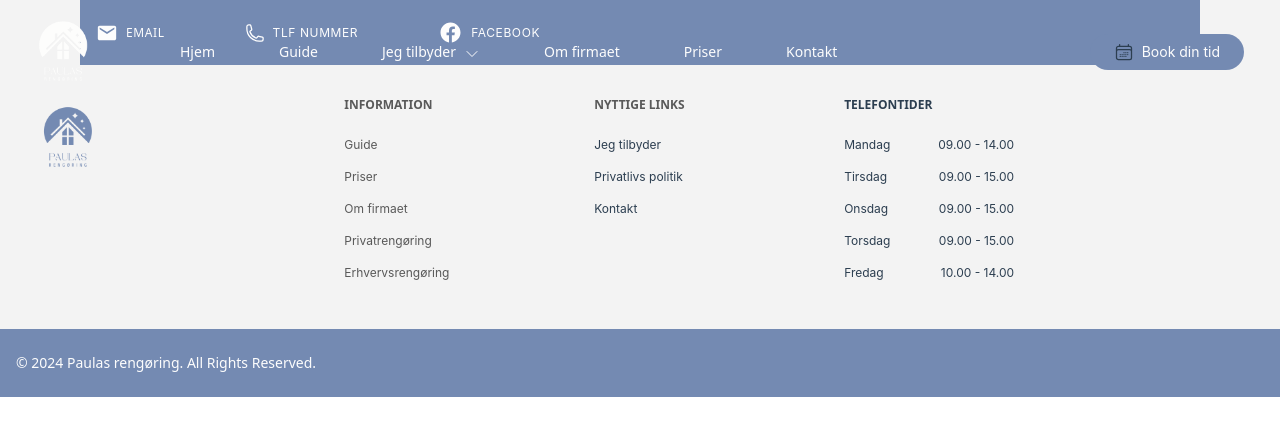
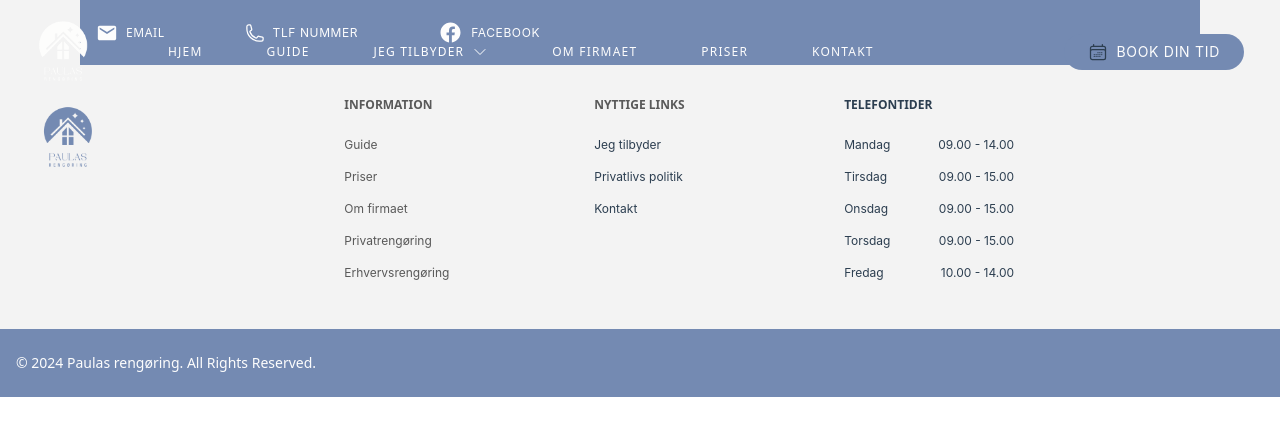
Before and after one commit to kris299b/PaulasReng-ring, a Vue app: page /guide in a window 1280 px wide. Shown: the top 436 px of the page. Built offline with nearby package versions, Linux system fonts and the light colour scheme.

Commit message:
navigation changes

```diff
--- a/src/App.vue
+++ b/src/App.vue
@@ -3,10 +3,12 @@
 <!-- Navbar -->
 <nav id="navbar" class="navbar flex items-center justify-between flex-wrap p-3 fixed top-0 left-0 w-full z-10 shadow-md">
   <div class="flex items-center flex-shrink-0 text-white mr-6">
-    <a href="" class="flex items-center">
-      <RouterLink to="/"> <img src="../src/assets/Paulas-Rengøring-logo-hvid.png" class="h-20 mr-3 md:h-18 lg:h-20 lg:ml-3" alt="" /></RouterLink>
-      <span class="self-center text-2xl font-semibold whitespace-nowrap dark:text-white"></span>
-    </a>
+  <a class="flex items-center">
+    <RouterLink to="/">
+      <img id="navbar-logo" src="../src/assets/logo-paulas-rengøring-hvid.png" class="logo-white h-14 md:h-12 lg:h-20 lg:ml-3" alt="" />
+    </RouterLink>
+    <span class="self-center text-2xl font-semibold whitespace-nowrap dark:text-white"></span>
+  </a>
   </div>
   <div class="lg:hidden">
     <button id="navbarToggle" class="navbar-burger flex items-center p-3">
@@ -18,42 +20,42 @@
   </div>
   <div class="w-full block flex-grow lg:flex lg:items-center lg:w-auto nav-links" id="menuItems">
     <div class="text-xs lg:flex-grow">
-      <ul class="flex flex-col space-x-6 mr-2 font-sans text-white dark:text-white text-xs md:text-sm md:mr-2 lg:flex-row lg:mr-2 md:space-x-10 lg:space-x-16 lg:ml-10 lg:text-sm">
+      <ul class="flex flex-col space-x-6 mr-2 font-sans text-white dark:text-white text-xs md:text-sm md:mr-2 lg:flex-row lg:mr-2 md:space-x-10 lg:space-x-16 lg:ml-10 lg:text-xs lg:tracking-widest">
         <li>
-          <RouterLink to="/" class="hover:font-semibold">Hjem</RouterLink>
+          <RouterLink to="/" class="hover:font-semibold">HJEM</RouterLink>
         </li>
         <li>
-          <RouterLink to="guide" class="hover:font-semibold">Guide</RouterLink>
+          <RouterLink to="guide" class="hover:font-semibold">GUIDE</RouterLink>
         </li>
         <div class="dropdown">
           <button class="dropbtn flex justify-between">
-            Jeg tilbyder
-            <svg xmlns="http://www.w3.org/2000/svg" fill="none" viewBox="0 0 24 24" stroke-width="1.5" stroke="currentColor" class="w-4 h-4 lg:ml-2 lg:mt-1">
+            JEG TILBYDER
+            <svg xmlns="http://www.w3.org/2000/svg" fill="none" viewBox="0 0 24 24" stroke-width="1.5" stroke="currentColor" class="w-4 h-4 lg:ml-2 lg:mt-0">
               <path stroke-linecap="round" stroke-linejoin="round" d="m19.5 8.25-7.5 7.5-7.5-7.5" />
             </svg>
           </button>
           <div class="dropdown-content">
-            <RouterLink to="privatecleaning" class="hover:font-semibold">Privatrengøring</RouterLink>
-            <RouterLink to="commercialcleaning" class="hover:font-semibold">Erhvervsrengøring</RouterLink>
+            <RouterLink to="privatecleaning" class="hover:font-semibold">PRIVATRENGØRING</RouterLink>
+            <RouterLink to="commercialcleaning" class="hover:font-semibold">ERHVERVSRENGØRING</RouterLink>
           </div>
         </div>
         <li>
-          <RouterLink to="about" class="hover:font-semibold">Om firmaet</RouterLink>
+          <RouterLink to="about" class="hover:font-semibold">OM FIRMAET</RouterLink>
         </li>
         <li>
-          <RouterLink to="prices" class="hover:font-semibold">Priser</RouterLink>
+          <RouterLink to="prices" class="hover:font-semibold">PRISER</RouterLink>
         </li>
         <li>
-          <RouterLink to="contact" class="hover:font-semibold">Kontakt</RouterLink>
+          <RouterLink to="contact" class="hover:font-semibold">KONTAKT</RouterLink>
         </li>
       </ul>
     </div>
     <div>
-      <button class="flex hover:bg-transparent bg-darkblue dark:bg-darkblue font-semibold py-2 px-6 rounded-full lg:mr-6">
+      <button class="flex hover:bg-transparent bg-darkblue dark:bg-darkblue font-normal lg:font-normal py-2 px-6 rounded-full lg:mr-6">
         <svg xmlns="http://www.w3.org/2000/svg" fill="none" viewBox="0 0 24 24" stroke-width="1.5" stroke="currentColor" class="w-5 h-5">
           <path stroke-linecap="round" stroke-linejoin="round" d="M6.75 3v2.25M17.25 3v2.25M3 18.75V7.5a2.25 2.25 0 0 1 2.25-2.25h13.5A2.25 2.25 0 0 1 21 7.5v11.25m-18 0A2.25 2.25 0 0 0 5.25 21h13.5A2.25 2.25 0 0 0 21 18.75m-18 0v-7.5A2.25 2.25 0 0 1 5.25 9h13.5A2.25 2.25 0 0 1 21 11.25v7.5m-9-6h.008v.008H12v-.008ZM12 15h.008v.008H12V15Zm0 2.25h.008v.008H12v-.008ZM9.75 15h.008v.008H9.75V15Zm0 2.25h.008v.008H9.75v-.008ZM7.5 15h.008v.008H7.5V15Zm0 2.25h.008v.008H7.5v-.008Zm6.75-4.5h.008v.008h-.008v-.008Zm0 2.25h.008v.008h-.008V15Zm0 2.25h.008v.008h-.008v-.008Zm2.25-4.5h.008v.008H16.5v-.008Zm0 2.25h.008v.008H16.5V15Z" />
         </svg>
-        <p class="text-xs text-white dark:text-white lg:text-sm lg:pl-2">Book din tid</p>
+        <p class="text-xs text-white dark:text-white lg:text-sm lg:pl-2 lg:tracking-wider">BOOK DIN TID</p>
       </button>
     </div>
   </div>
@@ -198,6 +200,11 @@
 
 
 <style scoped>
+
+#navbar.scrolled img {
+ color:#748ab2;
+}
+
 .hidden {
   display: none !important;
 }
@@ -214,7 +221,11 @@
   }
 
 #navbar.scrolled {
-    background-color: #a5b8ce;
+    background-color: #fdfdfd;
+  }
+
+#navbar.scrolled a {
+    color: #444444;
   }
 
   /* The dropdown container */
@@ -223,13 +234,20 @@
   display: inline-block;
 }
 
+
 /* Dropdown button */
 .dropdown .dropbtn {
-  font-size: 14px;
+  font-size: 12px;
   border: none;
   outline: none;
   margin: 0;
+  color: white;
   cursor: pointer; /* Add cursor pointer for better UX */
+}
+
+/* Dropdown button scrolled */
+#navbar.scrolled .dropdown .dropbtn {
+  color: #444444;
 }
 
 /* Dropdown content (hidden by default) */
@@ -300,4 +318,31 @@ window.addEventListener('scroll', function() {
     navLinks.classList.toggle('active');
   });
 });
+
+document.addEventListener("DOMContentLoaded", function() {
+  const navbar = document.getElementById('navbar');
+  const logo = document.getElementById('navbar-logo');
+  const scrolledClass = 'scrolled';
+
+  // Initially set the logo to white
+  logo.src = "../src/assets/Paulas-Rengøring-Logo-hvid.png";
+
+  // Add event listener for scrolling
+  window.addEventListener('scroll', function() {
+    if (window.scrollY > 0) {
+      navbar.classList.add(scrolledClass);
+      // Change logo to blue if it's not already blue
+      if (!logo.src.includes("blå")) {
+        logo.src = "../src/assets/logo-paulas-rengøring-blå.png";
+      }
+    } else {
+      navbar.classList.remove(scrolledClass);
+      // Change logo to white if it's not already white
+      if (!logo.src.includes("hvid")) {
+        logo.src = "../src/assets/Paulas-Rengøring-Logo-hvid.png";
+      }
+    }
+  });
+});
+
 </script>
--- a/src/views/HomeView.vue
+++ b/src/views/HomeView.vue
@@ -19,8 +19,8 @@
                     <path stroke-linecap="round" stroke-linejoin="round" d="M2.25 6.75c0 8.284 6.716 15 15 15h2.25a2.25 2.25 0 0 0 2.25-2.25v-1.372c0-.516-.351-.966-.852-1.091l-4.423-1.106c-.44-.11-.902.055-1.173.417l-.97 1.293c-.282.376-.769.542-1.21.38a12.035 12.035 0 0 1-7.143-7.143c-.162-.441.004-.928.38-1.21l1.293-.97c.363-.271.527-.734.417-1.173L6.963 3.102a1.125 1.125 0 0 0-1.091-.852H4.5A2.25 2.25 0 0 0 2.25 4.5v2.25Z" />
                 </svg>
                 <RouterLink to="contact">
-                    <p class="hidden md:inline-block lg:inline-block lg:pl-2">Lad os tage en udforpligtende snak</p>
-                    <p class="inline-block md:hidden pl-2 text-md lg:hidden lg:pl-2">Lad os samtale</p>
+                    <p class="hidden md:inline-block lg:inline-block lg:pl-2 lg:tracking-wider">Lad os tage en udforpligtende snak</p>
+                    <p class="inline-block md:hidden pl-2 text-md lg:hidden lg:pl-2 lg:tracking-wider">Lad os samtale</p>
                 </RouterLink>
             </button>
         </div>
@@ -76,7 +76,7 @@
         <img src="../assets/Guide-billede.jpg" alt="Guide-billede">
     </div>
     <div class="bg-lightgray dark:bg-lightgray px-5 lg:px-20">
-        <p class="font-sans text-gray dark:gray text-sm pt-8 md:px-2 md:pt-7 lg:text-sm lg:font-semibold lg:pt-20 lg:tracking-wider">GUIDE</p>
+        <p class="font-sans text-gray dark:gray text-sm pt-8 md:px-2 md:pt-7 lg:text-sm lg:font-semibold lg:pt-12 lg:tracking-wider">GUIDE</p>
         <h2 class="font-sans text-black dark:text-black pr-10 text-2xl font-semibold mt-3 pb-3 md:px-2 lg:text-4xl lg:font-semibold lg:pt-0">Sådan får du mest mulig ud af din rengøringshjælp.</h2>
         <p class="font-sans text-black dark:text-black pb-3 md:px-2 md:text-xs lg:text-sm lg:pt-3 lg:pr-20 lg:font-semibold">
             Går du med overvejelserne om, at ansætte en professionel til at udføre rengøringshjælpen i dit hjem?
@@ -84,9 +84,9 @@
         <p class="font-sans text-black dark:text-black pb-8 md:px-2 md:text-xs lg:text-sm lg:pt-1 lg:pr-20 lg:pb-10">Jeg har samlet nogle råd til dig i den indledende fase,
             som sikrer dig at du får mest muligt ud af din rengøringshjælp, og bliver mest mulig tilfreds.
         </p>
-        <div class="font-sans pb-10 md:px-2 md:pb-7 lg:pb-20">
+        <div class="font-sans pb-10 md:px-2 md:pb-7 lg:pb-12">
             <RouterLink to="guide">
-                <button class="bg-beige dark:bg-beige hover:beige text-black dark:text-black font-semibold py-2 px-8 md:py-1 md:px-6 lg:text-md lg:py-2 lg:px-8 rounded-full lg:text-md">
+                <button class="bg-beige dark:bg-beige rounded-full text-black dark:text-black font-normal py-2 px-8 md:py-1 md:px-6 lg:text-md lg:py-2 lg:px-8 lg:text-md lg:tracking-wider">
                     Læs mere
                 </button>
             </RouterLink>
--- a/src/views/PricesView.vue
+++ b/src/views/PricesView.vue
@@ -13,12 +13,8 @@
     </div>
 </section>
 
-<!-- Pris-sektion -->
-<div class="bg-white dark:bg-white">
-    <h2 class="text-center text-lg pt-10 pb-5 font-semibold text-black dark:text-black lg:font-semibold lg:text-3xl lg:text-center lg:pt-20">Hvor meget koster mine ydelser ?</h2>
-</div>
-
-<div class="bg-white dark:bg-white columns-1 md:cols-1 lg:columns-2 lg:gap-x-0 lg:pt-10 lg:pb-3 lg:p-40">
+<!-- Pris sektion -->
+<div class="bg-white dark:bg-white columns-1 md:cols-1 lg:columns-2 lg:gap-x-0 lg:pt-20 lg:pb-3 lg:p-40">
     <div class="inline-block md:hidden lg:inline-block">
         <img src="../assets/værdisæt-billede.jpg" alt="Værdisæt">
     </div>
@@ -38,7 +34,7 @@
                 believable. If you are going to use a passage of Lorem Ipsum, you need
                  Lorem ipsum to do that.
             </p>
-            <h2 class="pt-10 pl-10 text-gray dark:text-gray font-normal lg:pt-5 lg:text-3xl lg:font-semibold">
+            <h2 class="pt-10 pl-10 text-gray dark:text-gray font-normal lg:pt-5 lg:text-2xl lg:font-semibold">
                 280 kr
             </h2>
             <p class="pt-10 pl-10 text-gray dark:text-gray font-normal lg:pt-0 lg:pr-10 lg:text-sm lg:font-semibold">
@@ -60,8 +56,8 @@
 
 <!-- Samarbejde sektion -->
 <div class="bg-white dark:bg-white lg:pt-10">
-    <h2 class="text-center text-lg pt-10 pb-5 font-semibold text-black dark:text-black lg:font-semibold lg:text-2xl lg:text-center lg:pt-10">
-        TILLIDSFULDT OG TRYGT SAMARBEJDE
+    <h2 class="text-center text-lg pt-10 pb-5 font-semibold text-black dark:text-black lg:font-semibold lg:text-3xl lg:text-center lg:pt-10">
+        Tillidsfuldt og trygt samarbejde
     </h2>
 </div>
 
```
Also changed, not shown: src/views/PrivateCleaningView.vue (+6 -5 lines), src/assets/Guide-billede.jpg.
